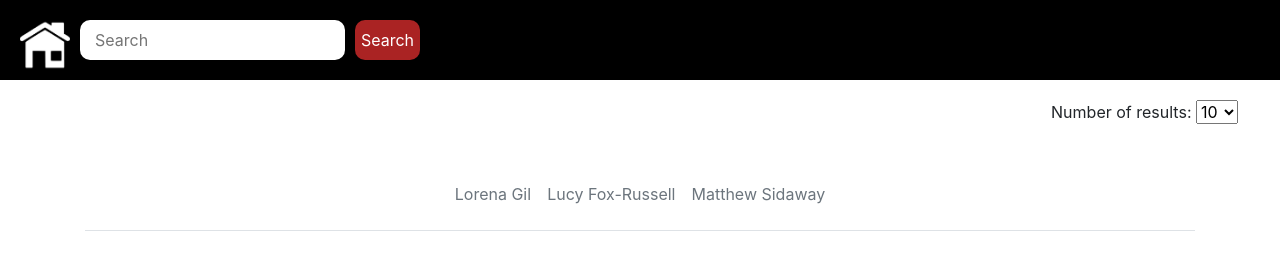
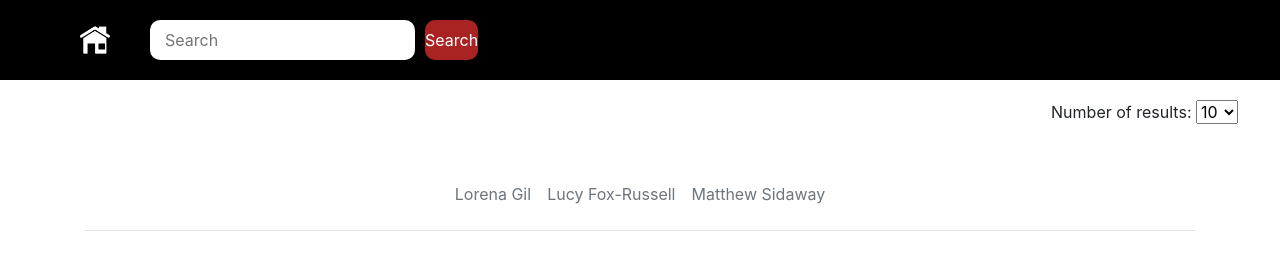
Before and after one commit to Matt867/tate-museum-serchengine, a plain HTML site: page pages/search-results.html in a window 1280 px wide. Drawn offline with nearby package versions, Linux system fonts and the light colour scheme; no server answers.

Commit message:
made the button look nice

```diff
--- a/pages/search-results.html
+++ b/pages/search-results.html
@@ -19,9 +19,7 @@
         <div id="search_results_for">
             <div id="search-container">
                 <form class="grid-item" id="search-form" action="">
-                    <button id="home-button" type="button">
-                        <img width="50px" src="../images/download.png"/>
-                    </button>
+                    <img id="home-button" src="../images/download.png">
                     <input id="search-box" type="text" placeholder="Search">
                     <button id="search-button" type="submit">Search</button>
                 </form>
--- a/scripts/functions.js
+++ b/scripts/functions.js
@@ -76,6 +76,14 @@ export function listArtPieces(records) {
   return pieces;
 }
 
+function alignPhotos(imageURL){
+  if (imageURL.naturalWidth >= imageURL.naturalHeight) {
+    imageURL.classList.add('landscape')
+  } else if (imageURL.naturalHeight > imageURL.naturalWidth) {
+    imageURL.classList.add('portrait')
+  }
+}
+
 export function populateCards(artPieces) {
   const cardHolder = document.querySelector('#card_container');
   const template = document.querySelector('#card_template');
@@ -101,11 +109,10 @@ export function populateCards(artPieces) {
 
     cardHolder.appendChild(clone);
 
-    if (imageURL.naturalWidth >= imageURL.naturalHeight) {
-      imageURL.classList.add('landscape')
-    } else if (imageURL.naturalHeight > imageURL.naturalWidth) {
-      imageURL.classList.add('portrait')
-    }
+    alignPhotos(imageURL)
+
     console.log(imageURL.naturalHeight)
   }
+
+  console.log("HELLO")
 }
--- a/scripts/script.js
+++ b/scripts/script.js
@@ -7,6 +7,7 @@ const homeButton = document.querySelector("#home-button");
 form.addEventListener("submit", (event) => {
   event.preventDefault();
   search();
+
 });
 
 if (selectRows) {
--- a/stylesheets/search-results.css
+++ b/stylesheets/search-results.css
@@ -46,6 +46,12 @@ h1{
     margin-left: 2%;
     margin-right: 2%;
     gap: 50px;
+}
+
+#home-button {
+    width: 30px;
+    margin-right: 30px;
+    margin-left: 60px;
 }
 
 .card {
```
